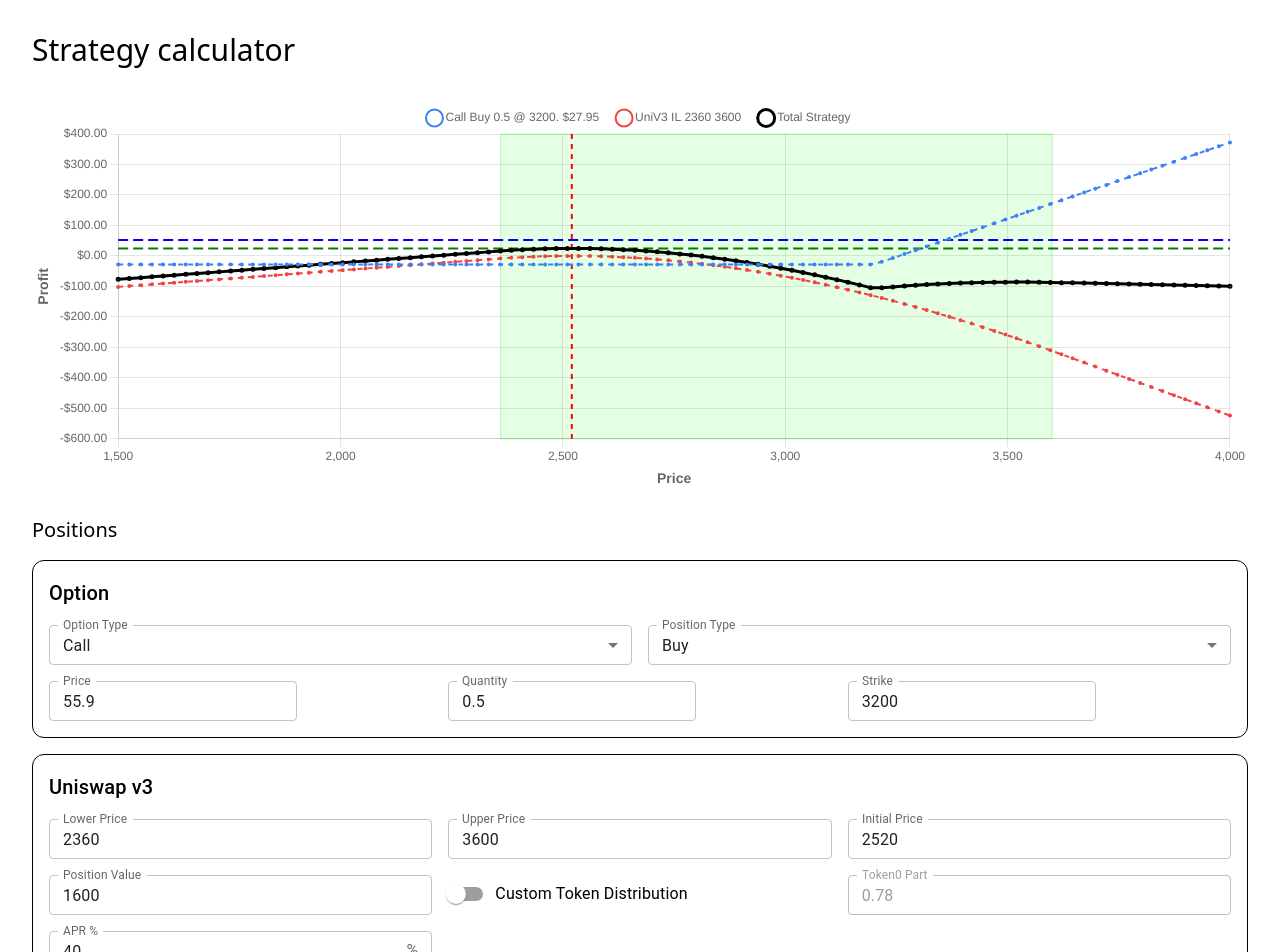
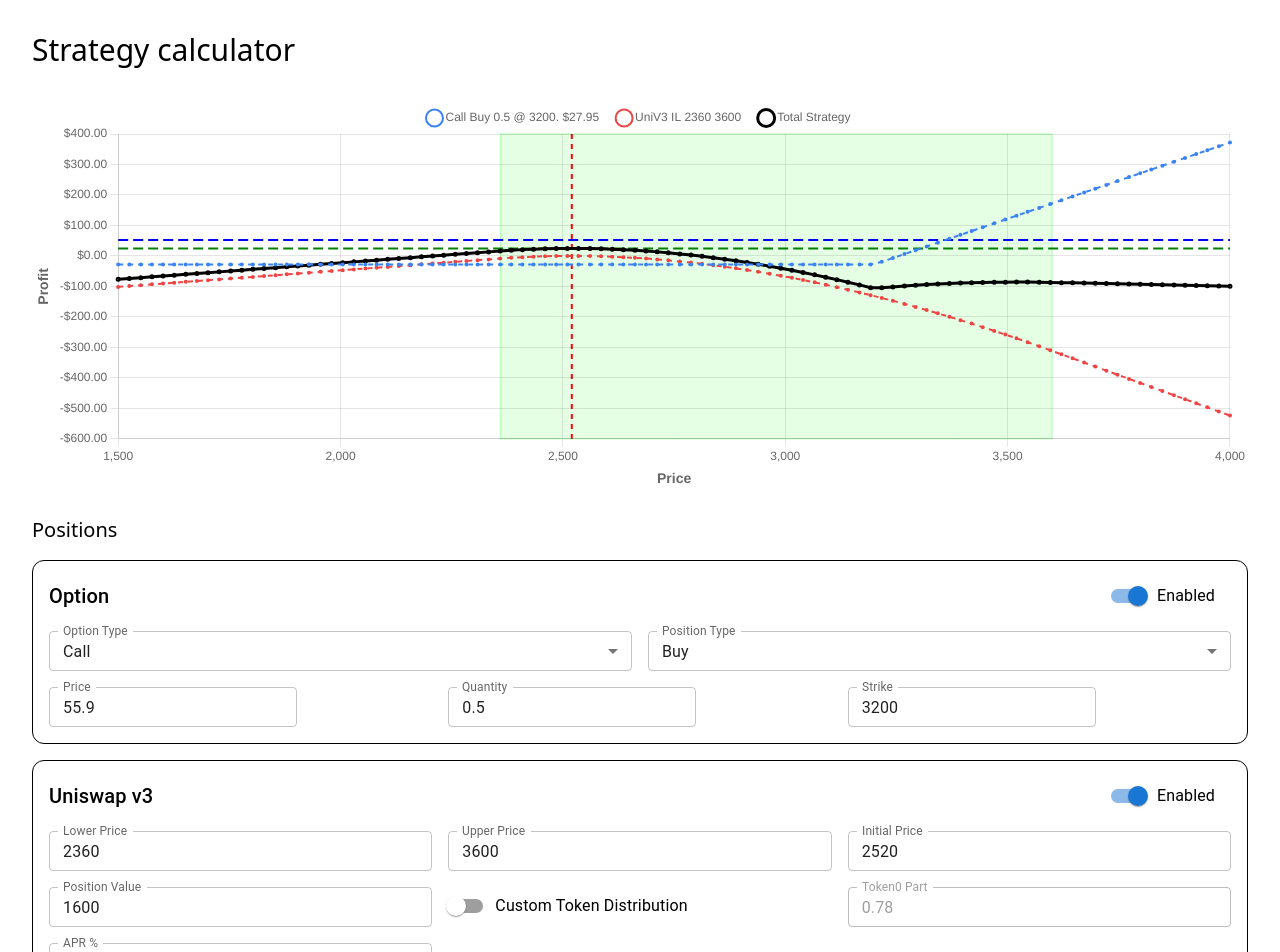
Before and after one commit to siemarell/lp-calculator, a React (Vite) app: page / in a window 1280 px wide. Shown: the top 952 px of the page. Built offline with nearby package versions, Linux system fonts and the light colour scheme.

Commit message:
added enabled

```diff
--- a/src/components/StrategyChart.tsx
+++ b/src/components/StrategyChart.tsx
@@ -374,6 +374,9 @@ class ConfigBuilder {
     const annotations: Annotation[] = [];
 
     for (const position of this.strategy.positions) {
+      // Skip disabled positions
+      if (!position.enabled) continue;
+
       if (position instanceof UniswapV3Position) {
         // Add price range rectangle annotation
         annotations.push({
--- a/src/pages/StrategyPage/components/OptionPositionControl.tsx
+++ b/src/pages/StrategyPage/components/OptionPositionControl.tsx
@@ -9,14 +9,29 @@ import {
   InputLabel,
   TextField,
   Grid,
-  Typography
+  Typography,
+  FormControlLabel,
+  Switch
 } from "@mui/material";
 
 export const OptionPositionControl = observer(
   (props: { option: OptionPosition; className?: string }) => {
     return (
       <Block className={cn("flex flex-col gap-4", props.className)}>
-        <Typography variant="h6">Option</Typography>
+        <div className="flex justify-between items-center">
+          <Typography variant="h6">Option</Typography>
+          <FormControlLabel
+            control={
+              <Switch
+                checked={props.option.enabled}
+                onChange={(e) => {
+                  props.option.enabled = e.target.checked;
+                }}
+              />
+            }
+            label="Enabled"
+          />
+        </div>
         <Grid container spacing={2}>
           <Grid item xs={12} sm={6}>
             <FormControl fullWidth size="small">
--- a/src/pages/StrategyPage/components/UniswapV3PositionControl.tsx
+++ b/src/pages/StrategyPage/components/UniswapV3PositionControl.tsx
@@ -16,7 +16,20 @@ export const UniswapV3PositionControl = observer(
   (props: { position: UniswapV3Position; className?: string }) => {
     return (
       <Block className={cn("flex flex-col gap-4", props.className)}>
-        <Typography variant="h6">Uniswap v3</Typography>
+        <div className="flex justify-between items-center">
+          <Typography variant="h6">Uniswap v3</Typography>
+          <FormControlLabel
+            control={
+              <Switch
+                checked={props.position.enabled}
+                onChange={(e) => {
+                  props.position.enabled = e.target.checked;
+                }}
+              />
+            }
+            label="Enabled"
+          />
+        </div>
         <Grid container spacing={2}>
           <Grid item xs={12} sm={4}>
             <TextField
--- a/src/strategy/options.ts
+++ b/src/strategy/options.ts
@@ -21,6 +21,7 @@ export class OptionPosition {
   @observable accessor quantity: number;
   @observable accessor strike_price: number;
   @observable accessor premium_per_item: number;
+  @observable accessor enabled: boolean = true;
 
   constructor(
     optionType: OptionType,
--- a/src/strategy/uniswap_v3.ts
+++ b/src/strategy/uniswap_v3.ts
@@ -17,6 +17,7 @@ export class UniswapV3Position {
   @observable accessor initialPriceInToken1: number;
   @observable accessor initialPositionValueInToken1: number;
   @observable accessor apr: number;
+  @observable accessor enabled: boolean = true;
 
   @computed get initialTokenAmounts(): [number, number] {
     return this.token_amounts(this.initialPriceInToken1);
```
